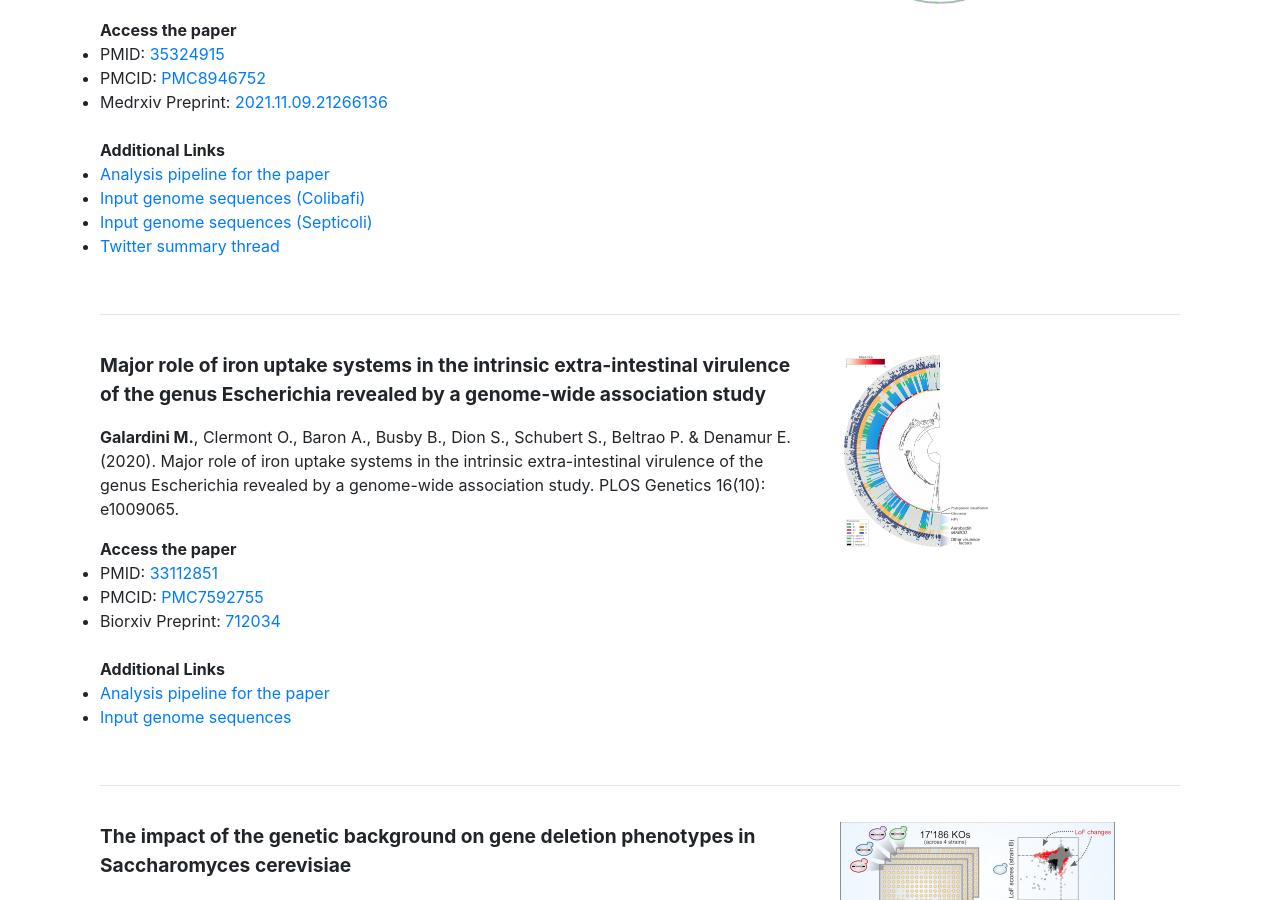
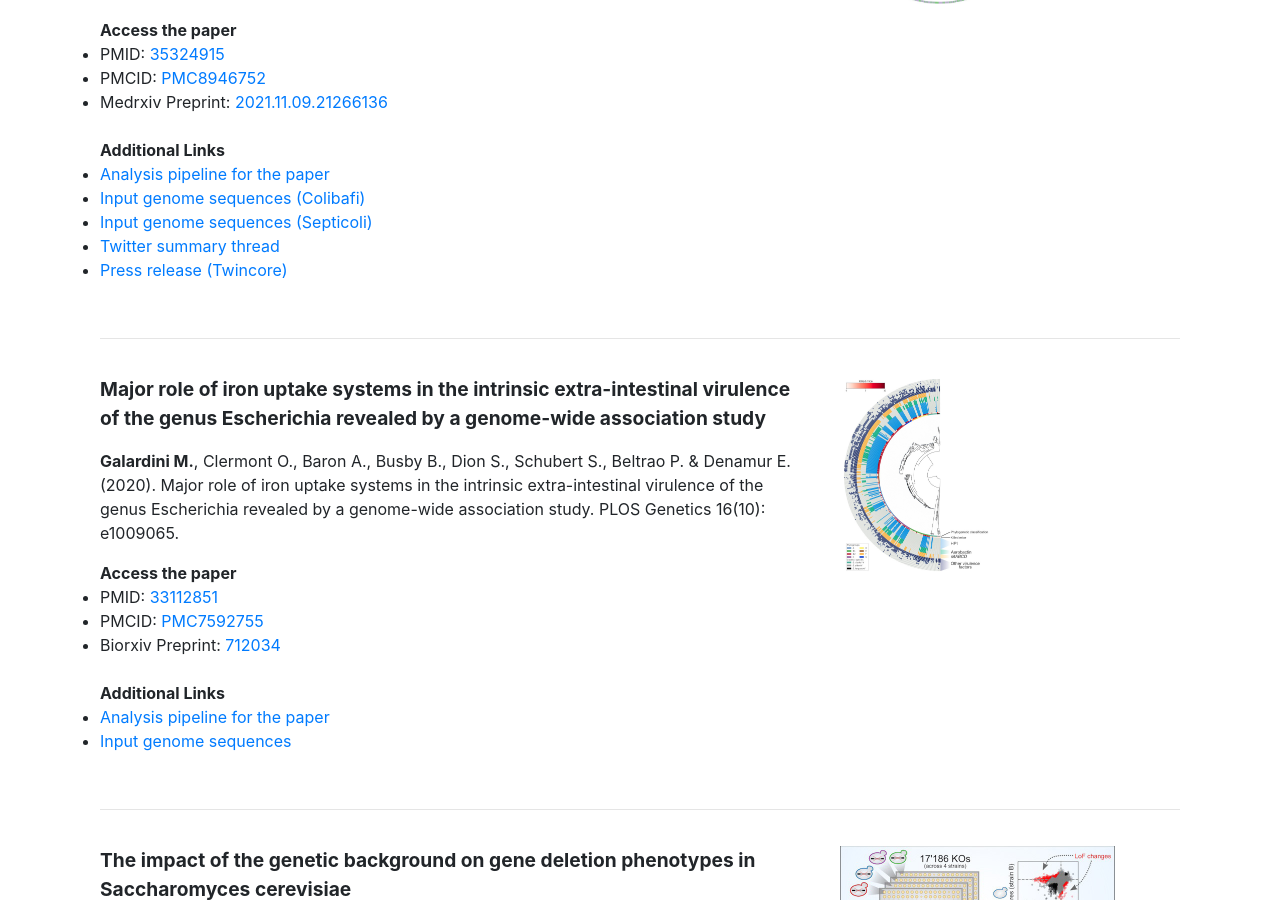
Before and after one commit to microbial-pangenomes-lab/microbial-pangenomes-lab.github.io, a Jekyll site: the page built from publications/index.html, in a window 1280 px wide and 900 px high, scrolled down 373 px. Built offline with Jekyll 4.4.1, drawn with Linux system fonts in a browser that asks for light colours; nearby versions of some CDN libraries; comment, search, counter and statistics services are not loaded.

Commit message:
Add press release for Plos Genetics paper

```diff
--- a/_data/publications.yml
+++ b/_data/publications.yml
@@ -62,6 +62,8 @@
        url: https://www.ebi.ac.uk/ena/browser/view/PRJEB35745
      - name: Twitter summary thread
        url: https://twitter.com/mgalactus/status/1460183203784835076
+     - name: Press release (Twincore)
+       url: https://www.twincore.de/en/infothek-and-press/infothek-news-single/news/how-does-an-intestinal-germ-become-a-pathogen/
 
  - title: "Major role of iron uptake systems in the intrinsic extra-intestinal virulence of the genus Escherichia revealed by a genome-wide association study"
    citation: "**Galardini M.**, Clermont O., Baron A., Busby B., Dion S., Schubert S., Beltrao P. & Denamur E. (2020). Major role of iron uptake systems in the intrinsic extra-intestinal virulence of the genus Escherichia revealed by a genome-wide association study. PLOS Genetics 16(10): e1009065."
```
